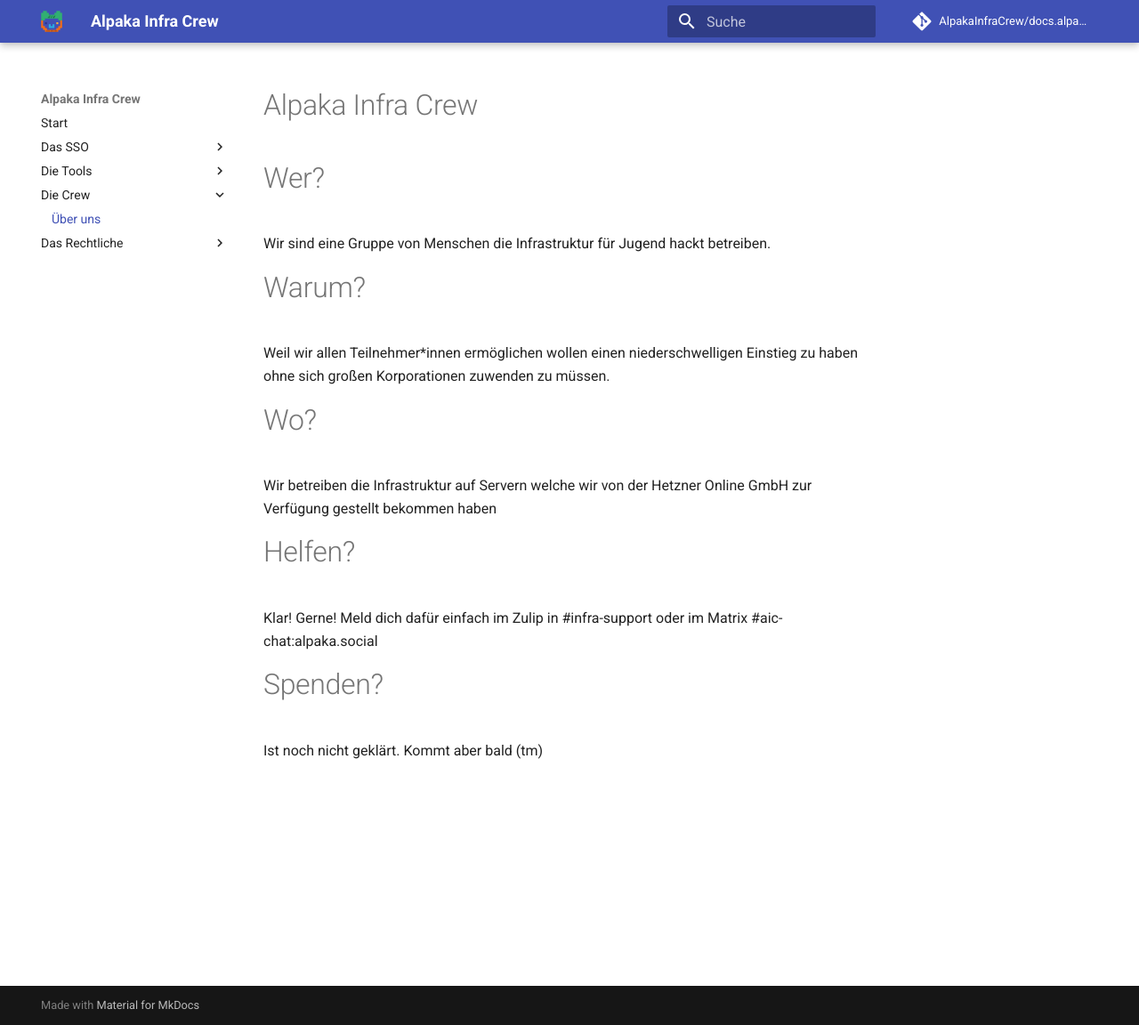
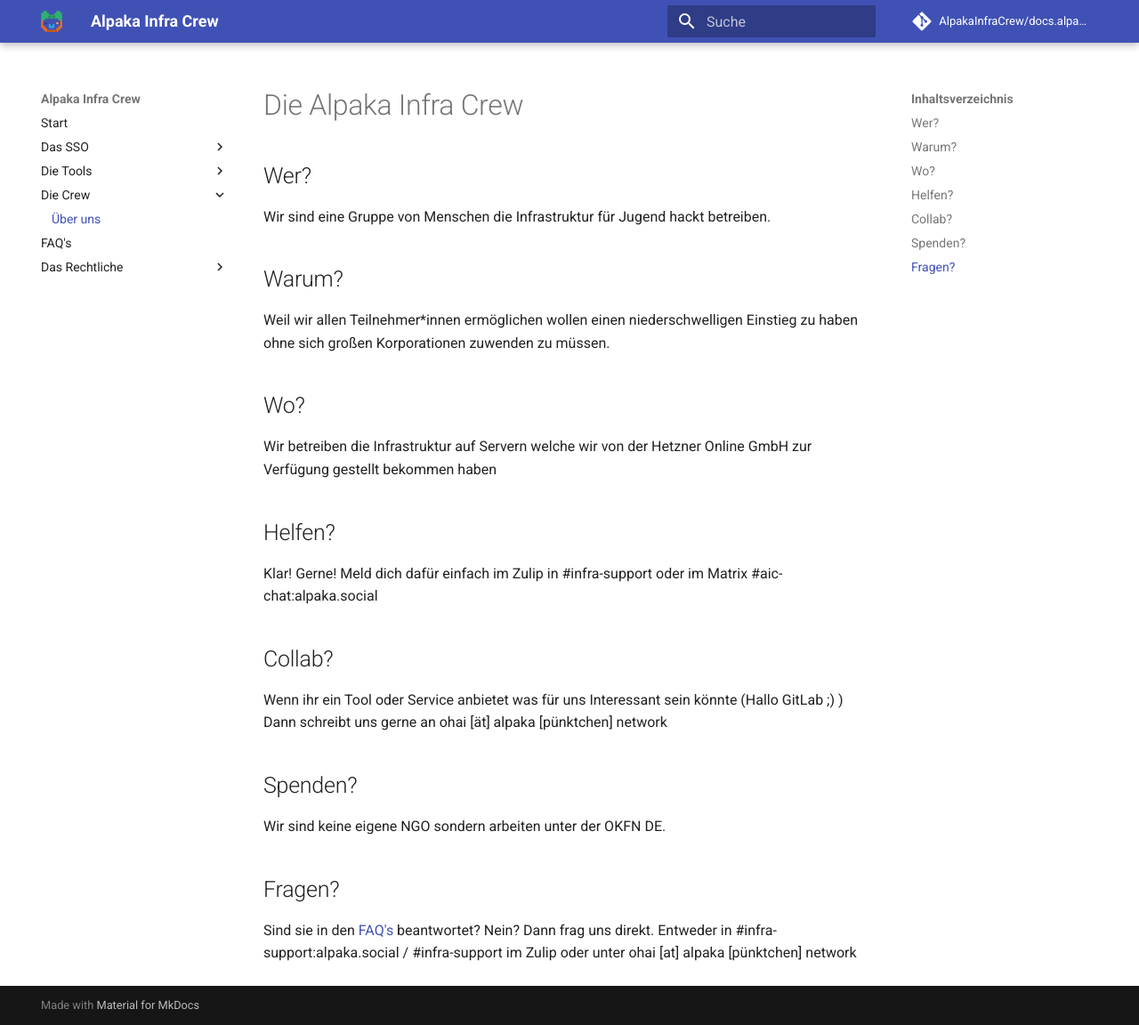
Before and after one commit to AlpakaInfraCrew/docs.alpaka.space, an MkDocs documentation site: the page built from docs/crew/about.md, in a window 1280 px wide and 1152 px high. Shown: the whole window at 89% size. Built offline with MkDocs 1.6.1 and Material for MkDocs 9.7.7, drawn with Linux system fonts in a browser that asks for light colours; comment, search, counter and statistics services are not loaded.

Commit message:
moar content

```diff
--- a/docs/crew/about.md
+++ b/docs/crew/about.md
@@ -1,23 +1,33 @@
-Alpaka Infra Crew
+Die Alpaka Infra Crew
 ===
 
-# Wer?
+## Wer?
 
 Wir sind eine Gruppe von Menschen die Infrastruktur für Jugend hackt betreiben.
 
-# Warum?
+## Warum?
 
 Weil wir allen Teilnehmer\*innen ermöglichen wollen einen niederschwelligen Einstieg zu haben ohne sich großen Korporationen zuwenden zu müssen.
 
-# Wo?
+## Wo?
 
 Wir betreiben die Infrastruktur auf Servern welche wir von der Hetzner Online GmbH zur Verfügung gestellt bekommen haben
 
-# Helfen?
+## Helfen?
 
 Klar! Gerne!
 Meld dich dafür einfach im Zulip in #infra-support oder im Matrix #aic-chat:alpaka.social
 
-# Spenden?
+## Collab?
 
-Ist noch nicht geklärt. Kommt aber bald (tm)
+Wenn ihr ein Tool oder Service anbietet was für uns Interessant sein könnte (Hallo GitLab ;) ) Dann schreibt uns gerne an ohai [ät] alpaka [pünktchen] network
+
+## Spenden?
+
+Wir sind keine eigene NGO sondern arbeiten unter der OKFN DE.
+
+<!--Wenn ihr der OKFN**DE** aber mit dem Stichwort "Jugend hackt AIC" Geld spendet ist das eine zweckgebundene Spende mit der wir unsere Arbeit noch weiter ausweiten können. -->
+
+## Fragen?
+
+Sind sie in den [FAQ's](../faq) beantwortet? Nein? Dann frag uns direkt. Entweder in #infra-support:alpaka.social / #infra-support im Zulip oder unter ohai [at] alpaka [pünktchen] network
```
Also changed, not shown: docs/crew/faq.md (added, +17 -0 lines), docs/legal/datenschutz.md (added, +194 -0 lines), docs/.pages.
